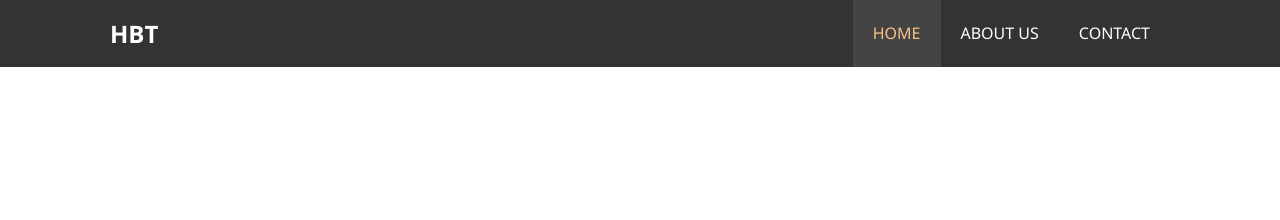
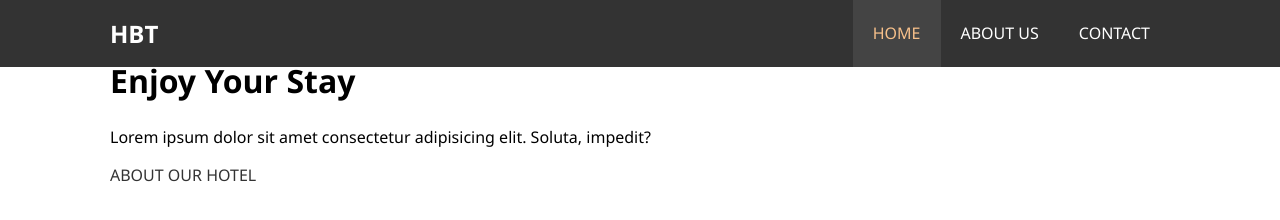
Before and after one commit to shakirullahi/htm5_css3_udemy_course, a plain HTML site: page hotel_website/index.html in a window 1280 px wide. Drawn offline with Linux system fonts and the light colour scheme.

Commit message:
showcase html

```diff
--- a/hotel_website/index.html
+++ b/hotel_website/index.html
@@ -22,7 +22,15 @@
             </div>
         </nav>
 
-
+        <div id="showcase">
+            <div class="container">
+                <div class="showcase-content">
+                    <h1><span class="text-primary">Enjoy</span> Your Stay</h1>
+                    <p class="lead">Lorem ipsum dolor sit amet consectetur adipisicing elit. Soluta, impedit?</p>
+                    <a class="btn" href="about.html">ABOUT OUR HOTEL</a>
+                </div>
+            </div>
+        </div>
     </header>
 
 </body>
```
